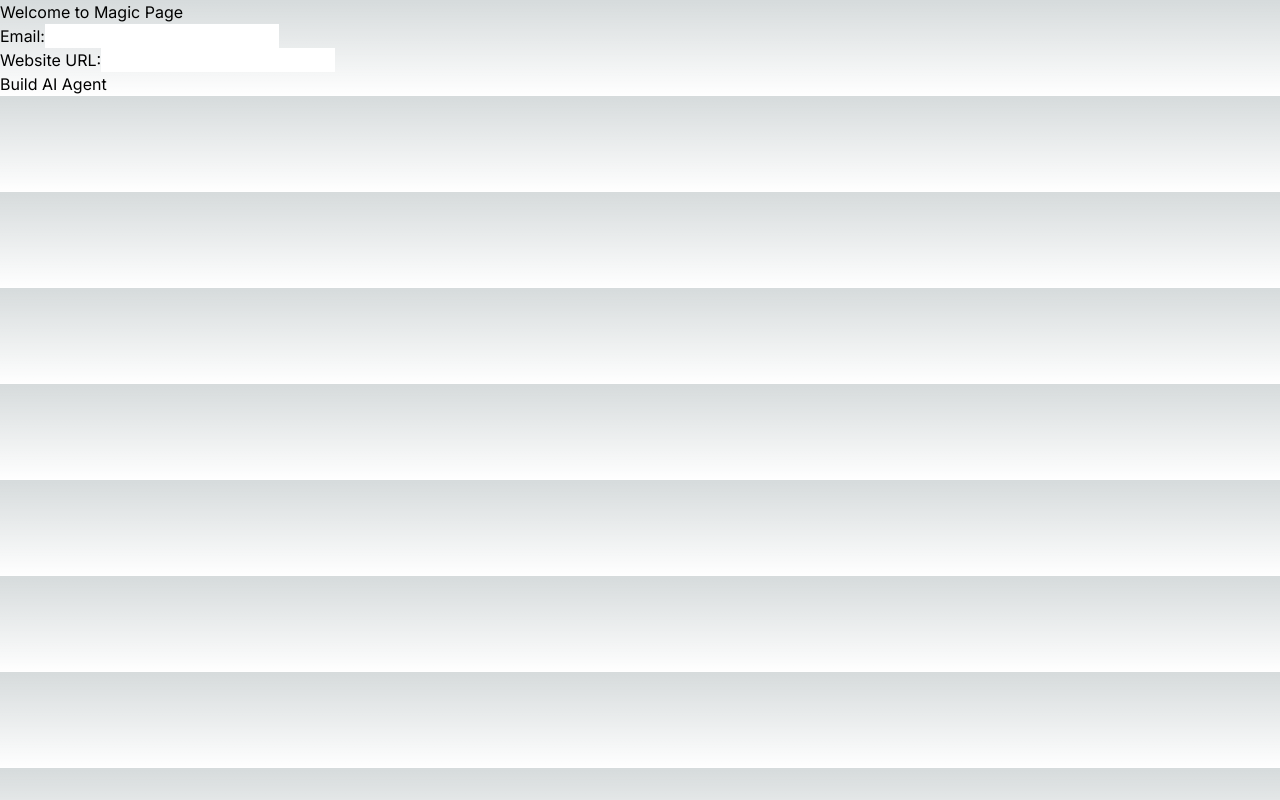
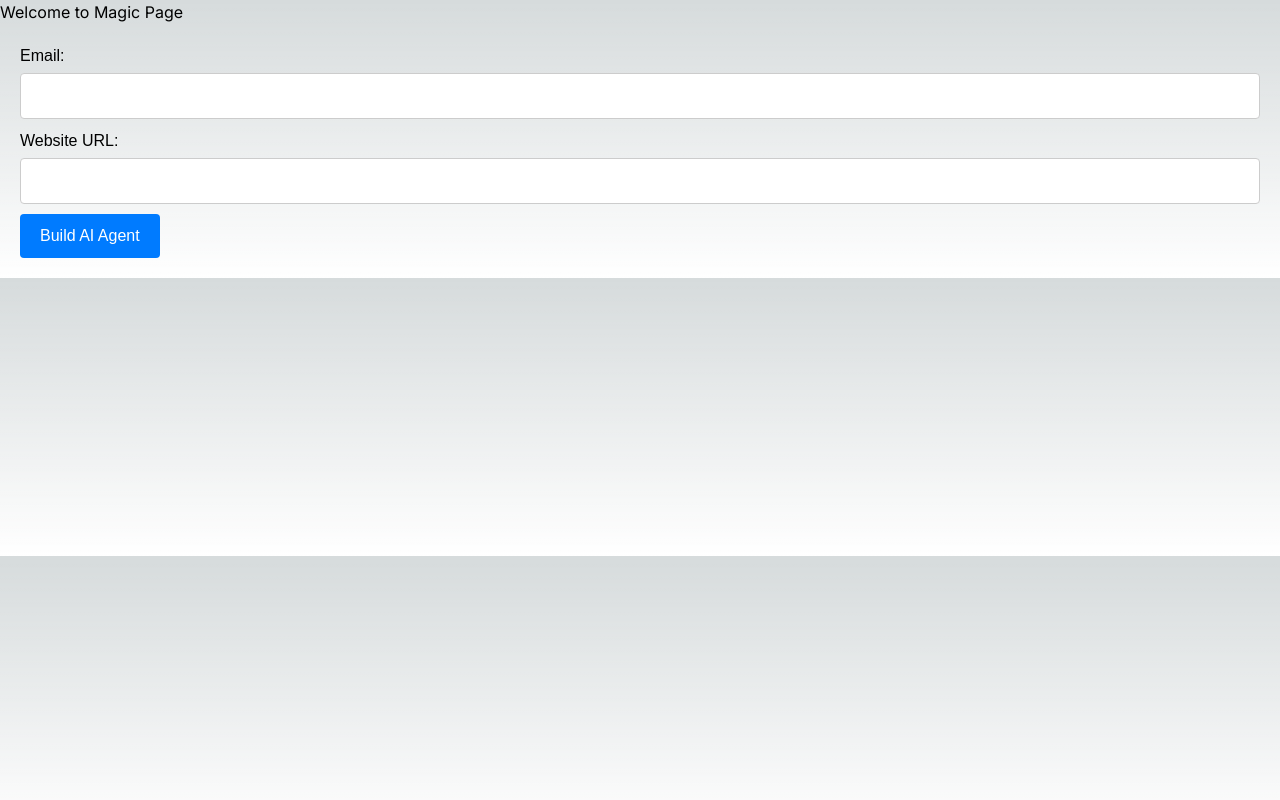
Before and after one commit to stooky/magic-page, a Next.js app: page / in a window 1280 px wide. Built offline with nearby package versions, Linux system fonts and the light colour scheme.

Commit message:
Making form usable

```diff
--- a/components/Form.js
+++ b/components/Form.js
@@ -1,7 +1,7 @@
 // components/Form.js
 "use client";
 
-import React, { useState } from 'react';
+import React, { useState, useEffect } from 'react';
 
 const jokes = [
     "Why don't scientists trust atoms? Because they make up everything!",
@@ -21,6 +21,7 @@ const Form = () => {
     const [website, setWebsite] = useState('');
     const [jokeIndex, setJokeIndex] = useState(0);
     const [showJoke, setShowJoke] = useState(false);
+    const [loading, setLoading] = useState(false);
 
     const handleSubmit = (e) => {
         e.preventDefault();
@@ -29,6 +30,7 @@ const Form = () => {
             return;
         }
         setShowJoke(true);
+        setLoading(true);
         cycleJokes();
     };
 
@@ -36,35 +38,86 @@ const Form = () => {
         let index = 0;
         const intervalId = setInterval(() => {
             setJokeIndex(index);
-            if (index === 2) clearInterval(intervalId);
+            if (index === 2) {
+                clearInterval(intervalId);
+                setLoading(false);
+            }
             index = (index + 1) % 3; // Cycle through 3 jokes
         }, 3000);
     };
 
     return (
-        <div>
+        <div style={{ padding: '20px', fontFamily: 'Arial, sans-serif' }}>
             <form onSubmit={handleSubmit}>
-                <label htmlFor="email">Email:</label>
+                <label htmlFor="email" style={{ display: 'block', marginBottom: '5px' }}>Email:</label>
                 <input
                     type="email"
                     id="email"
                     value={email}
                     onChange={(e) => setEmail(e.target.value)}
                     required
+                    style={{
+                        display: 'block',
+                        width: '100%',
+                        padding: '10px',
+                        marginBottom: '10px',
+                        borderRadius: '4px',
+                        border: '1px solid #ccc',
+                        boxSizing: 'border-box'
+                    }}
                 />
-                <br />
-                <label htmlFor="website">Website URL:</label>
+                <label htmlFor="website" style={{ display: 'block', marginBottom: '5px' }}>Website URL:</label>
                 <input
                     type="url"
                     id="website"
                     value={website}
                     onChange={(e) => setWebsite(e.target.value)}
                     required
+                    style={{
+                        display: 'block',
+                        width: '100%',
+                        padding: '10px',
+                        marginBottom: '10px',
+                        borderRadius: '4px',
+                        border: '1px solid #ccc',
+                        boxSizing: 'border-box'
+                    }}
                 />
-                <br />
-                <button type="submit">Build AI Agent</button>
+                <button type="submit" style={{
+                    padding: '10px 20px',
+                    backgroundColor: '#007bff',
+                    color: '#fff',
+                    border: 'none',
+                    borderRadius: '4px',
+                    cursor: 'pointer'
+                }}>
+                    Build AI Agent
+                </button>
             </form>
-            {showJoke && <p>{jokes[jokeIndex]}</p>}
+            {showJoke && (
+                <div style={{ marginTop: '20px', textAlign: 'center' }}>
+                    {loading ? (
+                        <div style={{ display: 'flex', justifyContent: 'center', alignItems: 'center', height: '100px' }}>
+                            <div className="spinner" style={{
+                                width: '40px',
+                                height: '40px',
+                                border: '4px solid #ccc',
+                                borderTop: '4px solid #007bff',
+                                borderRadius: '50%',
+                                animation: 'spin 1s linear infinite'
+                            }}></div>
+                        </div>
+                    ) : (
+                        <p style={{ fontSize: '18px', color: '#333' }}>{jokes[jokeIndex]}</p>
+                    )}
+                </div>
+            )}
+            <style jsx>{`
+                @keyframes spin {
+                    0% { transform: rotate(0deg); }
+                    100% { transform: rotate(360deg); }
+                }
+            `}</style>
         </div>
     );
 };
```
